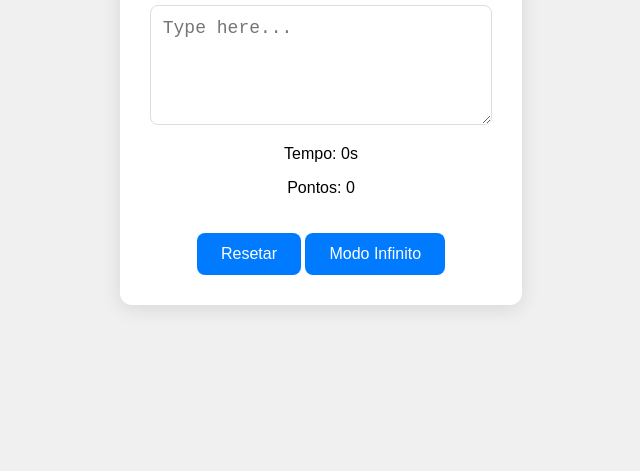
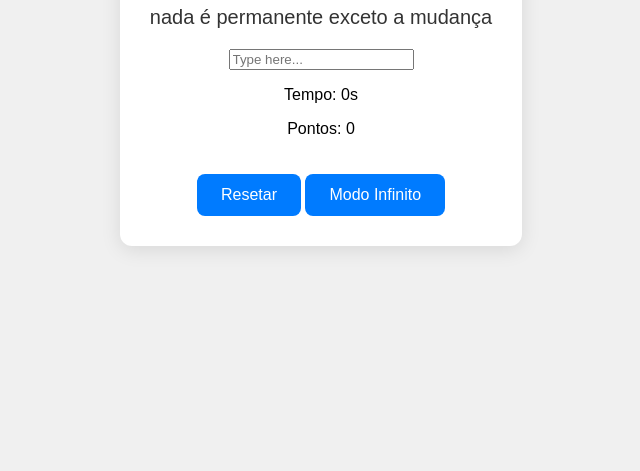
Before and after one commit to MiguelNeves07/Typerium, a plain HTML site: page PTBR/index.html in a window 1280 px wide. Shown: the part 329-800 px from the top of the page, without its empty margins (319-959 px from the left). Drawn offline with Linux system fonts and the light colour scheme.

Commit message:
Update index.html

```diff
--- a/PTBR/index.html
+++ b/PTBR/index.html
@@ -10,7 +10,7 @@
     <div class="container">
         <h1>Typerium</h1>
         <p id="text-to-type"></p>
-        <textarea id="input-text" placeholder="Type here..."></textarea>
+        <input type="text" id="input-text" placeholder="Type here..." />
         <p id="timer">Tempo: 0s</p>
         <p id="score">Pontos: 0</p>
         <button id="restart-button">Resetar</button>
```
